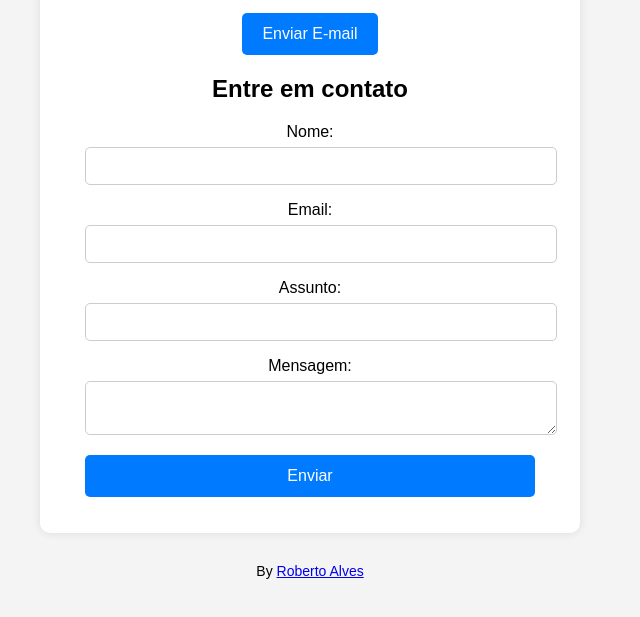
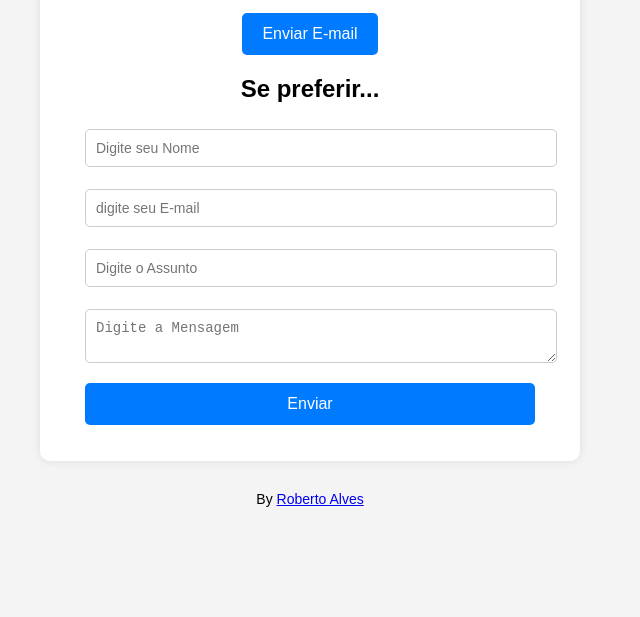
Before and after one commit to robertoalves2/roberto-contact, a plain HTML site: page index.html in a window 1280 px wide. Shown: the part 303-920 px from the top of the page, without its empty margins (330-970 px from the left). After the commit the page ends 852 px from the top, so only its background shows below. Drawn offline with Linux system fonts and the light colour scheme.

Commit message:
Update index.html

```diff
--- a/index.html
+++ b/index.html
@@ -25,15 +25,15 @@
 
         <!-- Formulário Netlify -->
         <div class="form-container">
-            <h2>Entre em contato</h2>
+            <h2>Se preferir...</h2>
             <form name="contact" method="POST" data-netlify="true" data-netlify-honeypot="bot-field">
-                <p><label>Nome: <input type="text" name="name" required></label></p>
-                <p><label>Email: <input type="email" name="email" required></label></p>
-                <p><label>Assunto: <input type="text" name="subject" required></label></p>
-                <p><label>Mensagem: <textarea name="message" required></textarea></label></p>
-                <p style="display: none;"><label>Não preencha este campo: <input name="bot-field"></label></p>
-                <p><button type="submit">Enviar</button></p>
-            </form>
+    <p><input type="text" name="name" placeholder="Digite seu Nome" required></p>
+    <p><input type="email" name="email" placeholder="digite seu E-mail" required></p>
+    <p><input type="text" name="subject" placeholder="Digite o Assunto" required></p>
+    <p><textarea name="message" placeholder="Digite a Mensagem" required></textarea></p>
+    <p style="display: none;"><input name="bot-field"></p>
+    <p><button type="submit">Enviar</button></p>
+</form>
         </div>
     </div>
 
```
